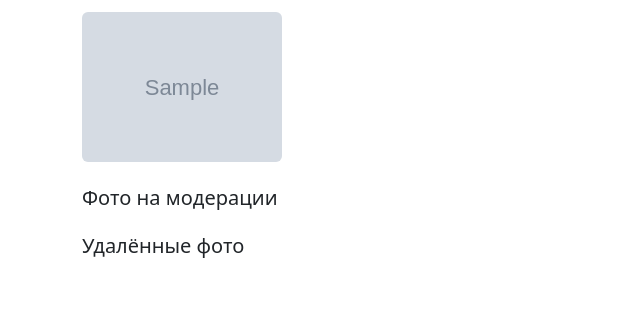
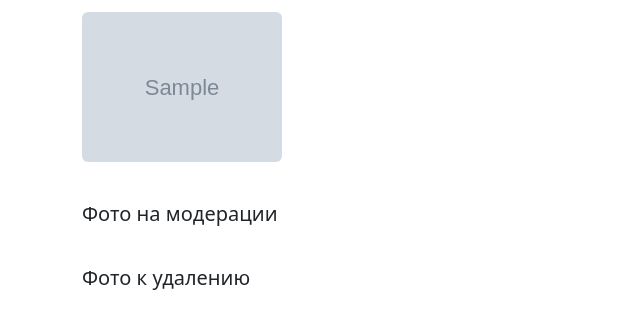
Before and after one commit to nareknareknarek162/cmpt, a Django app: page /account/ in a window 1280 px wide. Shown: the part 262-591 px from the top of the page, without its empty margins (0-640 px from the left). Run offline with Django 5.2, Linux system fonts and the light colour scheme; a user stored in the database is signed in; tables that the repository leaves empty hold one stand-in row (values such as "Sample post"); grey boxes marked "Sample" are stand-in pictures.

Commit message:
added reject action, filtering byt author on admin panel. redacted account template

```diff
--- a/mysite/templates/account.html
+++ b/mysite/templates/account.html
@@ -22,25 +22,49 @@
 </div>
 <div class="container mb-4">
     <h5 class="mb-3">Опубликованные фото</h5>
-  <div class="row g-3">
+    <div class="row">
         {% for photo in photos %}
-   <div class="col-12 col-sm-6 col-md-4">
+        {% if photo.state == "approved" %}
+        <div class="col-6 col-md-4 mb-3">
             <a href="{% url 'details' photo.pk %}">
-        <img src="{{ photo.image.url }}" class="img-fluid rounded" style="max-width:200px;">
+                <img src="{{ photo.image.url }}" title="{{ photo.description }}" class="img-fluid rounded"
+                     style="max-width:200px;">
             </a>
         </div>
+        {% endif %}
         {% endfor %}
-  </div>
-</div>
-<div class="container mb-4">
-  <h5 class="mb-3">Фото на модерации</h5>
-  <div class="row g-3">
     </div>
 </div>
 
 <div class="container mb-4">
-  <h5 class="mb-3">Удалённые фото</h5>
-  <div class="row g-3">
+    <h5 class="mb-3">Фото на модерации</h5>
+    <div class="row">
+        {% for photo in photos %}
+        {% if photo.state == "on_moderation" %}
+        <div class="col-6 col-md-4 mb-3">
+            <a href="{% url 'details' photo.pk %}">
+                <img src="{{ photo.image.url }}" title="{{ photo.description }}" class="img-fluid rounded"
+                     style="max-width:200px;">
+            </a>
+        </div>
+        {% endif %}
+        {% endfor %}
+    </div>
+</div>
+
+<div class="container mb-4">
+    <h5 class="mb-3">Фото к удалению</h5>
+    <div class="row">
+        {% for photo in photos %}
+        {% if photo.state == "on_delete" %}
+        <div class="col-6 col-md-4 mb-3">
+            <a href="{% url 'details' photo.pk %}">
+                <img src="{{ photo.image.url }}" title="{{ photo.description }}" class="img-fluid rounded"
+                     style="max-width:200px;">
+            </a>
+        </div>
+        {% endif %}
+        {% endfor %}
     </div>
 </div>
 </body>
```
Also changed, not shown: models_app/admin/photo/resources.py (+6 -2 lines). Lines whose indentation alone changed are shown as unchanged.
